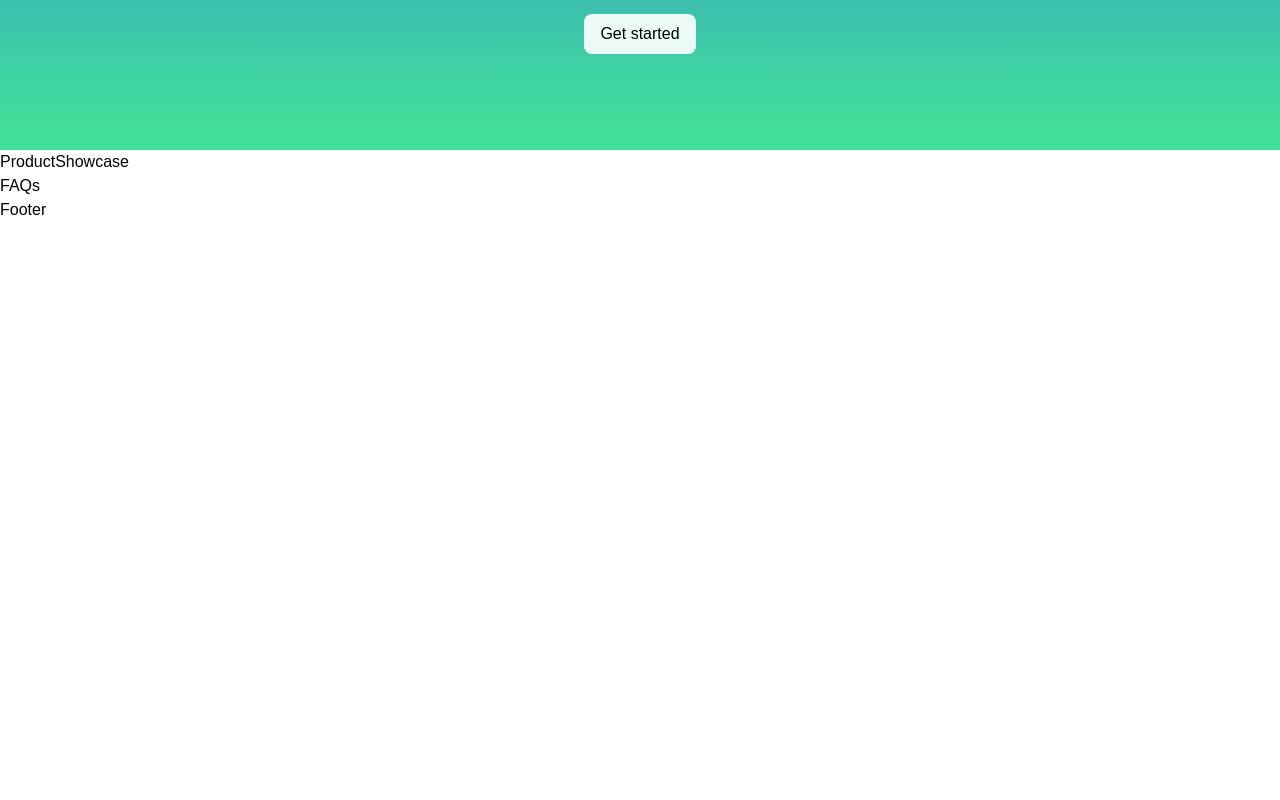
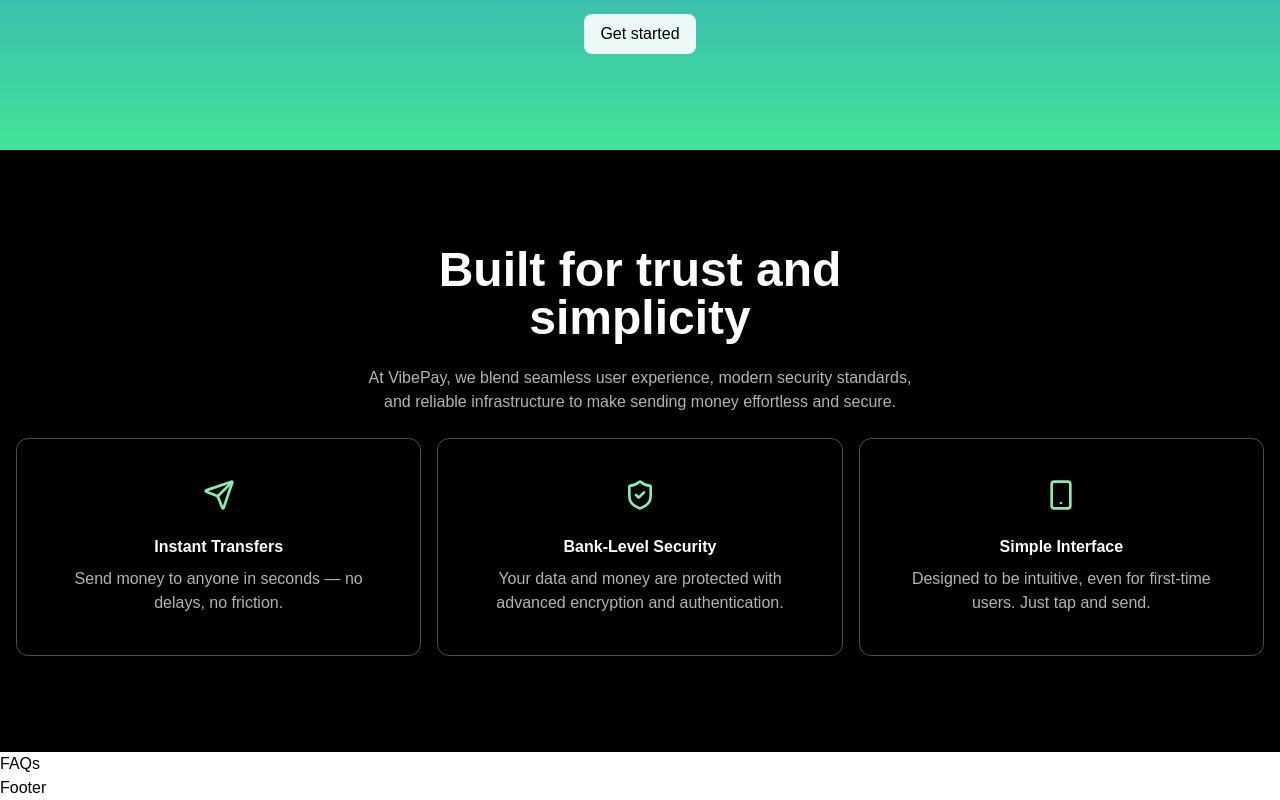
Before and after one commit to virendrapatil24/vibepay, a React (Vite) app in the folder client/: page / in a window 1280 px wide. Shown: the part 624-1424 px from the top of the page. Before the commit the page ends 846 px from the top, so only its background shows below. Built offline with nearby package versions, Linux system fonts and the light colour scheme.

Commit message:
adds features section

```diff
--- /dev/null
+++ b/client/src/components/FeatureCard.tsx
@@ -0,0 +1,21 @@
+import { LucideIcon } from "lucide-react";
+
+interface FeatureCardProps {
+  title: string;
+  description: string;
+  Icon: LucideIcon;
+}
+
+const FeatureCard = ({ title, description, Icon }: FeatureCardProps) => {
+  return (
+    <div className="border border-white/30 px-5 sm:px-8 py-10  text-center rounded-xl sm:flex-1">
+      <Icon className="inline-flex h-8 w-8 items-center justify-center text-green-300" />
+      <h3 className="mt-6 font-bold">{title}</h3>
+      <p className="mt-2 px-4 sm:px-0 text-white/70 text-center">
+        {description}
+      </p>
+    </div>
+  );
+};
+
+export default FeatureCard;
--- /dev/null
+++ b/client/src/components/Features.tsx
@@ -0,0 +1,52 @@
+import { Send, ShieldCheck, Smartphone } from "lucide-react";
+import FeatureCard from "./FeatureCard";
+
+const features = [
+  {
+    title: "Instant Transfers",
+    description: "Send money to anyone in seconds — no delays, no friction.",
+    icon: Send,
+  },
+  {
+    title: "Bank-Level Security",
+    description:
+      "Your data and money are protected with advanced encryption and authentication.",
+    icon: ShieldCheck,
+  },
+  {
+    title: "Simple Interface",
+    description:
+      "Designed to be intuitive, even for first-time users. Just tap and send.",
+    icon: Smartphone,
+  },
+];
+
+const Features = () => {
+  return (
+    <div className="bg-black py-[72px] sm:py-24 text-white ">
+      <div className="container">
+        <div className="flex flex-col justify-center">
+          <h2 className="text-center text-4xl sm:text-5xl max-w-md mx-auto font-bold">
+            Built for trust and simplicity
+          </h2>
+          <p className="text-center px-4 mt-6 text-white/70 max-w-xl mx-auto ">
+            At VibePay, we blend seamless user experience, modern security
+            standards, and reliable infrastructure to make sending money
+            effortless and secure.
+          </p>
+          <div className="flex flex-col sm:flex-row gap-4 mt-6">
+            {features.map((feature) => (
+              <FeatureCard
+                title={feature.title}
+                description={feature.description}
+                Icon={feature.icon}
+              />
+            ))}
+          </div>
+        </div>
+      </div>
+    </div>
+  );
+};
+
+export default Features;
--- a/client/src/components/ProductShowcase.tsx
+++ /dev/null
@@ -1,7 +0,0 @@
-import React from "react";
-
-const ProductShowcase = () => {
-  return <div>ProductShowcase</div>;
-};
-
-export default ProductShowcase;
--- a/client/src/pages/LandingPage.tsx
+++ b/client/src/pages/LandingPage.tsx
@@ -1,12 +1,12 @@
 import Hero from "../components/Hero";
-import ProductShowcase from "../components/ProductShowcase";
+import Features from "../components/Features";
 import FAQs from "../components/FAQs";
 
 const LandingPage = () => {
   return (
     <>
       <Hero />
-      <ProductShowcase />
+      <Features />
       <FAQs />
     </>
   );
```
